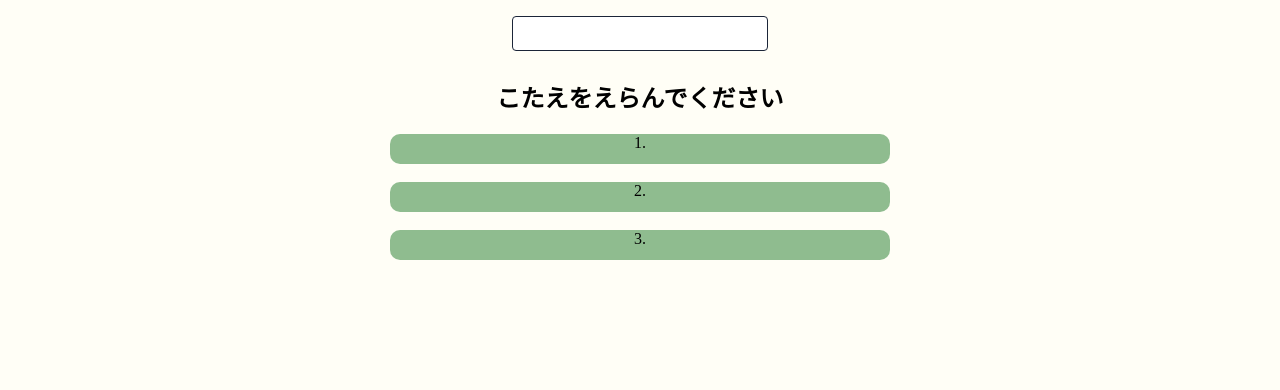
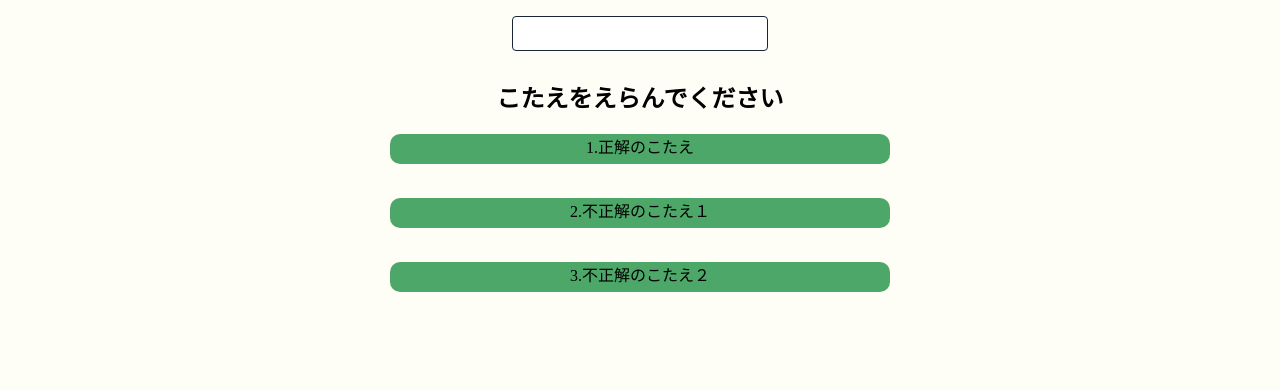
Before and after one commit to matsuo1234567/environmentapp, a plain HTML site: page quiz/quiz.html in a window 1280 px wide. Shown: the part 410-800 px from the top of the page. Drawn offline with Linux system fonts and the light colour scheme.

Commit message:
fix.color

```diff
--- a/index.css
+++ b/index.css
@@ -1,5 +1,7 @@
+
+
 .radius1{
-    border: 6px outset green;
+
     border-radius: 10px;
     margin-right: 10px;
     width: 300px;
@@ -7,10 +9,10 @@
     padding:12px;
     display: inline-block;
     margin-top: 10px;
-    background-color: rgb(196, 246, 201);
+    background-color: #4DA768;
 }
  .radius3{
-    border: 6px outset green;
+
     border-radius: 10px;
     margin-right: 10px;
     width: 300px;
@@ -18,27 +20,27 @@
     padding:12px;
     display: inline-block;
     margin-top: 10px;
-    background-color: rgb(196, 246, 201);
+    background-color: #4DA768;
  }
 
  .botan1{
-    background-color: rgb(183, 236, 183);
+    background-color: #4DA768;
     padding: 50px 130px;
     font-size: 60px;
-    border: 6px outset green;
+    color: #FFFEF6;
     border-radius: 10px;
  }
  .botan2{
     font-size: 60px;
     padding: 60px 70px;
-    background-color: rgb(196, 246, 201);
-    border: 6px outset green;
+    background-color: #4DA768;
+    color: #FFFEF6;
     border-radius: 10px;
 
  }
 
  body{
-    background-color: rgb(249, 249, 249);
+    background-color: #FFFEF6;
  }
 
 .rank{
--- a/quiz/quiz.css
+++ b/quiz/quiz.css
@@ -18,7 +18,7 @@ input[type=text]:focus {
 .monndai{
 	width: 500px;
 	height: 200px;
-	background-color: darkseagreen;
+	background-color: #4DA768;
 	border-radius: 10px;
 	margin-left: auto;
 	margin-right: auto;
@@ -27,7 +27,7 @@ input[type=text]:focus {
 .senntaku1{
 	width: 500px;
 	height: 30px;
-	background-color: darkseagreen;
+	background-color: #4DA768;
 	border-radius: 10px;
 	margin-left: auto;
 	margin-right: auto;
@@ -37,7 +37,7 @@ input[type=text]:focus {
 .senntaku2{
 	width: 500px;
 	height: 30px;
-	background-color: darkseagreen;
+	background-color: #4DA768;
 	border-radius: 10px;
 	margin-left: auto;
 	margin-right: auto;
@@ -46,7 +46,7 @@ input[type=text]:focus {
 .senntaku3{
 	width: 500px;
 	height: 30px;
-	background-color: darkseagreen;
+	background-color: #4DA768;
 	border-radius: 10px;
 	margin-left: auto;
 	margin-right: auto;
--- a/quiz/quiz.html
+++ b/quiz/quiz.html
@@ -25,17 +25,19 @@
 
     <h2>こたえをえらんでください</h2>
 
-    <div class="senntaku1">1.</div>
+    <div class="senntaku1">
+      <p id="choice1"></p>
+    </div>
     <br>
-    <div class="senntaku2">2.</div>
+    <div class="senntaku2">
+      <p id="choice2"></p>
+    </div>
     <br>
-    <div class="senntaku3">3.</div>
+    <div class="senntaku3">
+      <p id="choice3"></p>
+    </div>
 
-    <!--<ul id="choices">
-      <li><button id="choice1"></button></li>
-      <li><button id="choice2"></button></li>
-      <li><button id="choice3"></button></li>
-    </ul> -->
+
 
 
     <script src="quiz.js"></script>
--- a/quiz/quiz.js
+++ b/quiz/quiz.js
@@ -1,23 +1,28 @@
-const questionElement=
-document.getElementById('question');
-const choicesElement=
-document.getElementById('choices');
-const choice1Element=
-document.getElementById('choice1');
-const choice2Element=
-document.getElementById('choice2');
-const choice3Element=
-document.getElementById('choice3');
+const quizs = {
+        q:"もんだいもんだいもんだい",
+        c:"1.正解のこたえ",
+        i1:"2.不正解のこたえ１",
+        i2:"3.不正解のこたえ２",
+    }
 
 
+document.getElementById("question")
+const questionElement=document.getElementById("question")
+questionElement.textContent=quizs.q
 
-const quizedate=[
-    {
-        question:'日本の首都はどこでしょうか？',
-        choices:['東京', '京都','大阪'],
-        correctchoices:0
-    }
-]
+document.getElementById("choice1")
+const choice1Element=document.getElementById("choice1")
+choice1Element.textContent=quizs.c
 
+document.getElementById("choice2")
+const choice2Element=document.getElementById("choice2")
+choice2Element.textContent=quizs.i1
 
-let currentQuestionIndex=0;
+document.getElementById("choice3")
+const choice3Element=document.getElementById("choice3")
+choice3Element.textContent=quizs.i2
+
+function seikai(){
+    location.href="/quiz/answer/true.html"
+}
+choice1Element.addEventListener("click",seikai)
```
